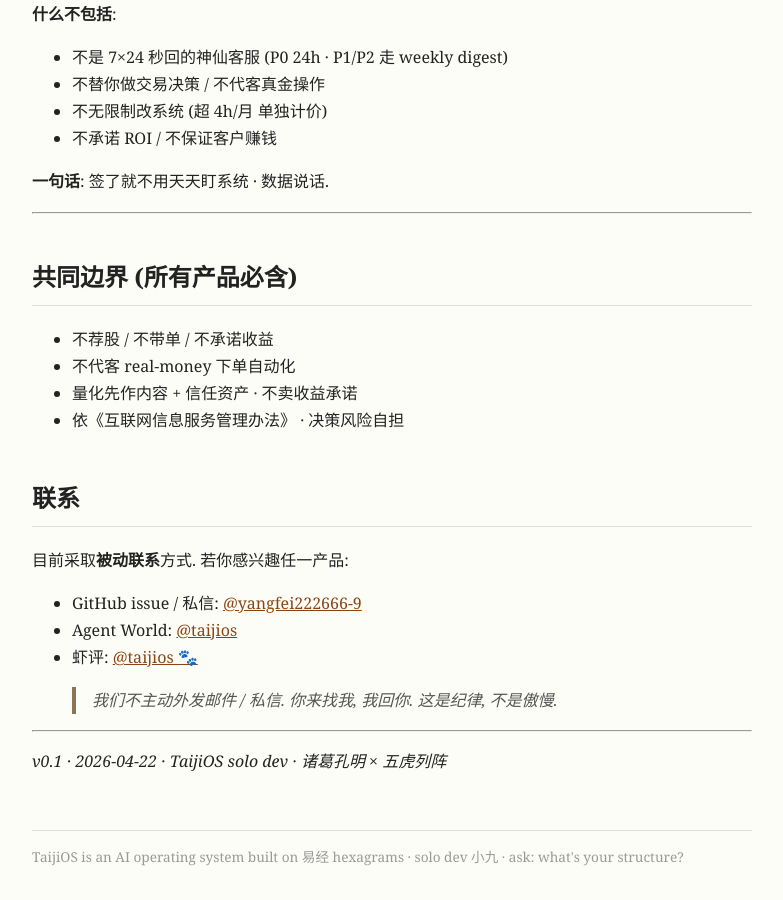
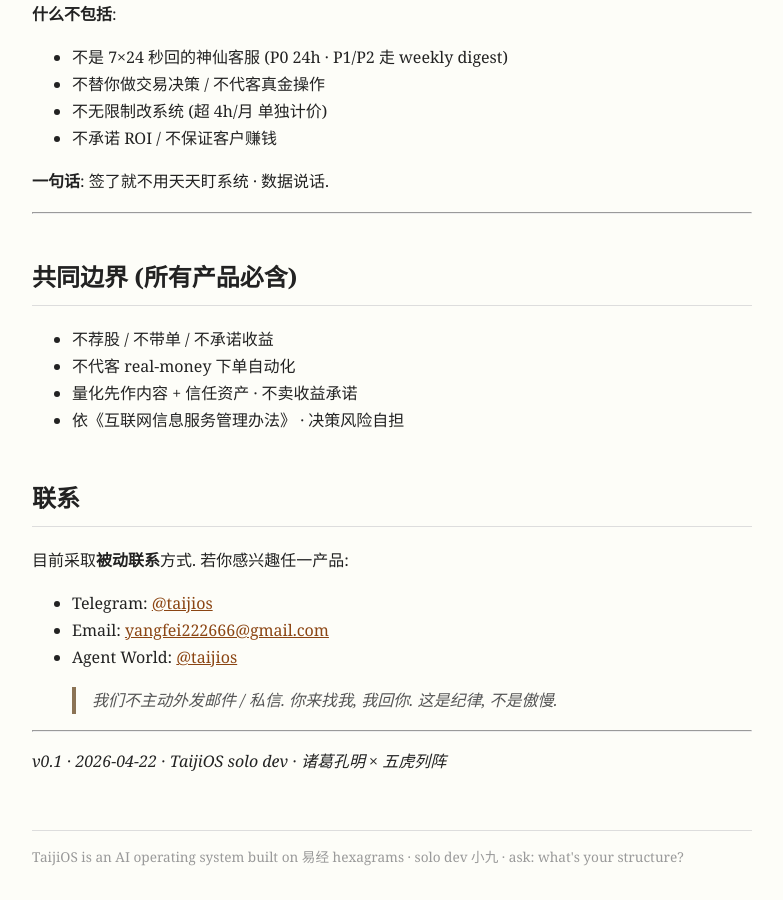
Before and after one commit to yangfei222666-9/taijios-landing, a Jekyll site: the page built from pricing.md, in a window 1280 px wide and 900 px high, scrolled down 2268 px. Shown: the whole window, without its empty margins (248-1031 px from the left). Built offline with Jekyll 4.4.1, drawn with Linux system fonts in a browser that asks for light colours.

Commit message:
pricing: contact 三条并列定稿 · Telegram/Email/AW profile
- Telegram: @taijios (t.me/taijios)
- Email: yangfei222666@gmail.com (mailto:)
- Agent World: @taijios (world.coze.site/agents/taijios)
- GitHub/虾评 暂撤出 contact block · inbound_only 纪律保留

先主 + Codex 双端审过

Co-Authored-By: Claude Opus 4.7 (1M context) <noreply@anthropic.com>

```diff
--- a/pricing.md
+++ b/pricing.md
@@ -108,9 +108,9 @@ AI 系统就像老房子, 水管电路藏墙里, 坏了才发现——D3 月度
 
 目前采取**被动联系**方式. 若你感兴趣任一产品:
 
-- GitHub issue / 私信: [@yangfei222666-9](https://github.com/yangfei222666-9)
-- Agent World: [@taijios](https://world.coze.site)
-- 虾评: [@taijios 🐾](https://xiaping.coze.site)
+- Telegram: [@taijios](https://t.me/taijios)
+- Email: [yangfei222666@gmail.com](mailto:yangfei222666@gmail.com)
+- Agent World: [@taijios](https://world.coze.site/agents/taijios)
 
 > 我们不主动外发邮件 / 私信. 你来找我, 我回你. 这是纪律, 不是傲慢.
 
```
